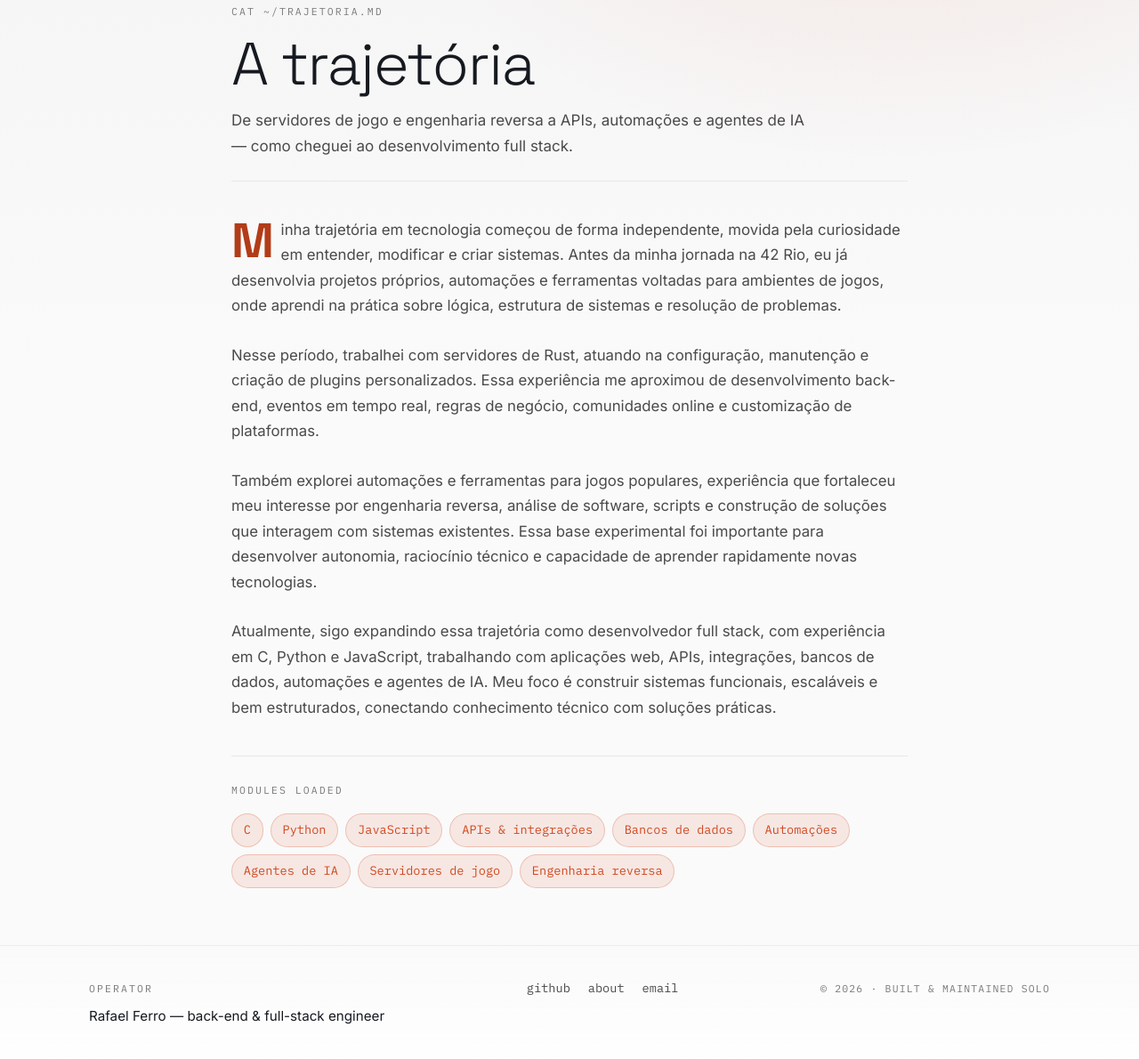
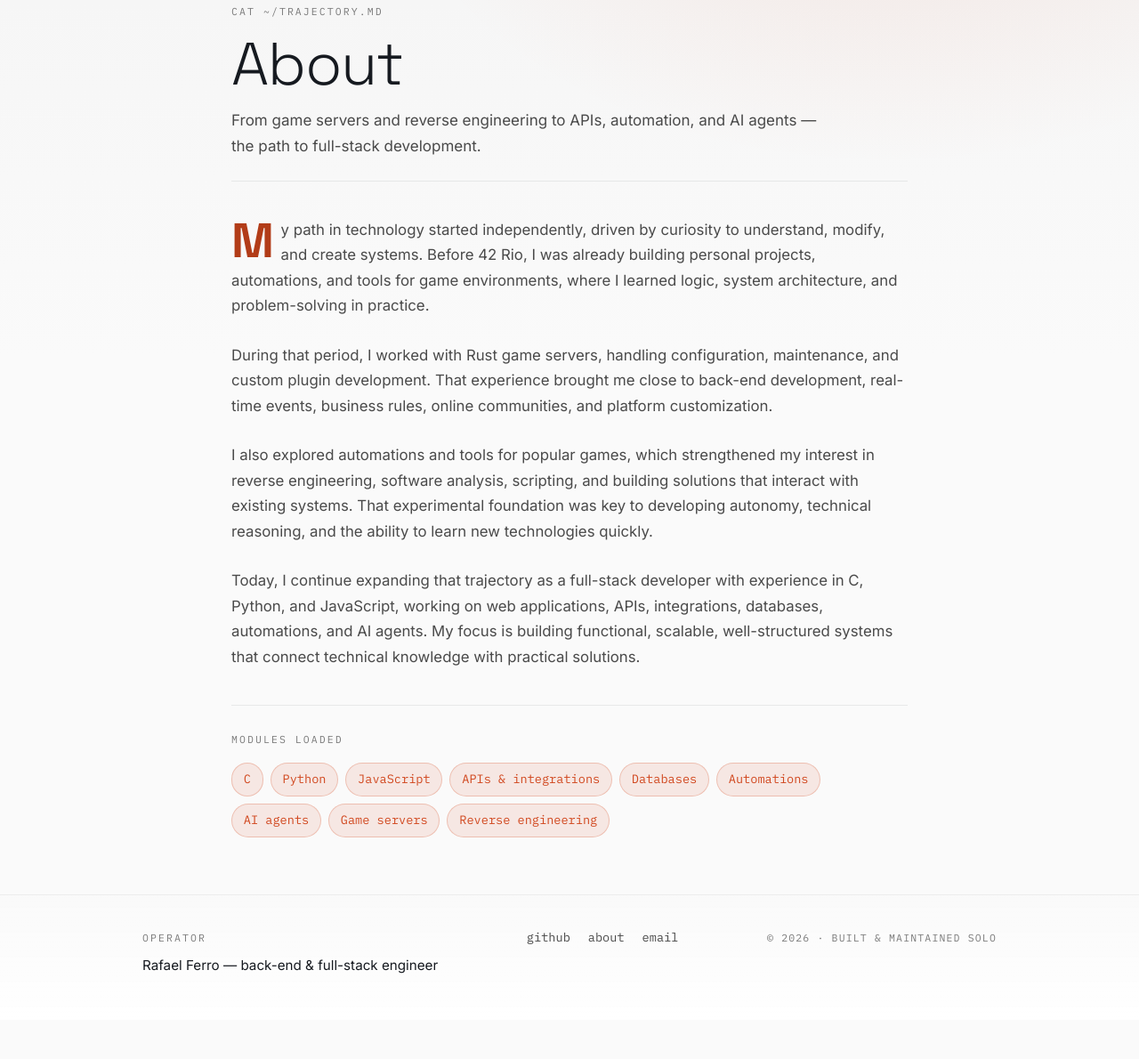
Before and after one commit to rapha4lx/portifolio-worker, an Astro site: page /about in a window 1280 px wide. Shown: the part 98-1288 px from the top of the page at 89% size. After the commit the page ends 1244 px from the top, so only its background shows below. Built offline with nearby package versions, Linux system fonts and the light colour scheme; Astro itself is replaced by a stand-in of ours.

Commit message:
Part B2: about page EN + header/footer theme polish, remove dead assets (atkinson, blog-placeholder)

```diff
--- a/src/components/Footer.astro
+++ b/src/components/Footer.astro
@@ -22,7 +22,7 @@ const today = new Date();
 		background: linear-gradient(180deg, transparent, var(--panel));
 	}
 	.footer-inner {
-		width: min(1080px, calc(100% - 2.5rem));
+		width: min(var(--container), calc(100% - 2.5rem));
 		margin: 0 auto;
 		padding: 2rem 0 3rem;
 		display: flex;
--- a/src/components/Header.astro
+++ b/src/components/Header.astro
@@ -37,8 +37,12 @@ import { OPERATOR } from '../consts';
 		backdrop-filter: blur(10px);
 		border-bottom: 1px solid var(--line);
 	}
+	[data-theme="light"] header {
+		background: color-mix(in srgb, var(--void), transparent 8%);
+		backdrop-filter: blur(12px);
+	}
 	nav {
-		width: min(1080px, calc(100% - 2.5rem));
+		width: min(var(--container), calc(100% - 2.5rem));
 		margin: 0 auto;
 		display: flex;
 		align-items: center;
--- a/src/pages/about.astro
+++ b/src/pages/about.astro
@@ -3,35 +3,24 @@ import Layout from '../layouts/PageLayout.astro';
 ---
 
 <Layout
-	title="A trajetória"
-	description="De servidores de jogo e engenharia reversa a APIs, automações e agentes de IA — como cheguei ao desenvolvimento full stack."
-	eyebrow="cat ~/trajetoria.md"
+	title="About"
+	description="From game servers and reverse engineering to APIs, automation, and AI agents — the path to full-stack development."
+	eyebrow="cat ~/trajectory.md"
 >
 	<p>
-		Minha trajetória em tecnologia começou de forma independente, movida pela curiosidade em
-		entender, modificar e criar sistemas. Antes da minha jornada na 42 Rio, eu já desenvolvia
-		projetos próprios, automações e ferramentas voltadas para ambientes de jogos, onde aprendi na
-		prática sobre lógica, estrutura de sistemas e resolução de problemas.
+		My path in technology started independently, driven by curiosity to understand, modify, and create systems. Before 42 Rio, I was already building personal projects, automations, and tools for game environments, where I learned logic, system architecture, and problem-solving in practice.
 	</p>
 
 	<p>
-		Nesse período, trabalhei com servidores de Rust, atuando na configuração, manutenção e criação
-		de plugins personalizados. Essa experiência me aproximou de desenvolvimento back-end, eventos em
-		tempo real, regras de negócio, comunidades online e customização de plataformas.
+		During that period, I worked with Rust game servers, handling configuration, maintenance, and custom plugin development. That experience brought me close to back-end development, real-time events, business rules, online communities, and platform customization.
 	</p>
 
 	<p>
-		Também explorei automações e ferramentas para jogos populares, experiência que fortaleceu meu
-		interesse por engenharia reversa, análise de software, scripts e construção de soluções que
-		interagem com sistemas existentes. Essa base experimental foi importante para desenvolver
-		autonomia, raciocínio técnico e capacidade de aprender rapidamente novas tecnologias.
+		I also explored automations and tools for popular games, which strengthened my interest in reverse engineering, software analysis, scripting, and building solutions that interact with existing systems. That experimental foundation was key to developing autonomy, technical reasoning, and the ability to learn new technologies quickly.
 	</p>
 
 	<p>
-		Atualmente, sigo expandindo essa trajetória como desenvolvedor full stack, com experiência em
-		C, Python e JavaScript, trabalhando com aplicações web, APIs, integrações, bancos de dados,
-		automações e agentes de IA. Meu foco é construir sistemas funcionais, escaláveis e bem
-		estruturados, conectando conhecimento técnico com soluções práticas.
+		Today, I continue expanding that trajectory as a full-stack developer with experience in C, Python, and JavaScript, working on web applications, APIs, integrations, databases, automations, and AI agents. My focus is building functional, scalable, well-structured systems that connect technical knowledge with practical solutions.
 	</p>
 
 	<div class="modules">
@@ -40,12 +29,12 @@ import Layout from '../layouts/PageLayout.astro';
 			<li>C</li>
 			<li>Python</li>
 			<li>JavaScript</li>
-			<li>APIs &amp; integrações</li>
-			<li>Bancos de dados</li>
-			<li>Automações</li>
-			<li>Agentes de IA</li>
-			<li>Servidores de jogo</li>
-			<li>Engenharia reversa</li>
+			<li>APIs & integrations</li>
+			<li>Databases</li>
+			<li>Automations</li>
+			<li>AI agents</li>
+			<li>Game servers</li>
+			<li>Reverse engineering</li>
 		</ul>
 	</div>
 </Layout>
```
Also changed, not shown: public/blog-placeholder-1.jpg (deleted), public/blog-placeholder-2.jpg (deleted), public/blog-placeholder-3.jpg (deleted), public/blog-placeholder-4.jpg (deleted), public/blog-placeholder-5.jpg (deleted), public/blog-placeholder-about.jpg (deleted), public/fonts/atkinson-bold.woff (deleted), public/fonts/atkinson-regular.woff (deleted).
